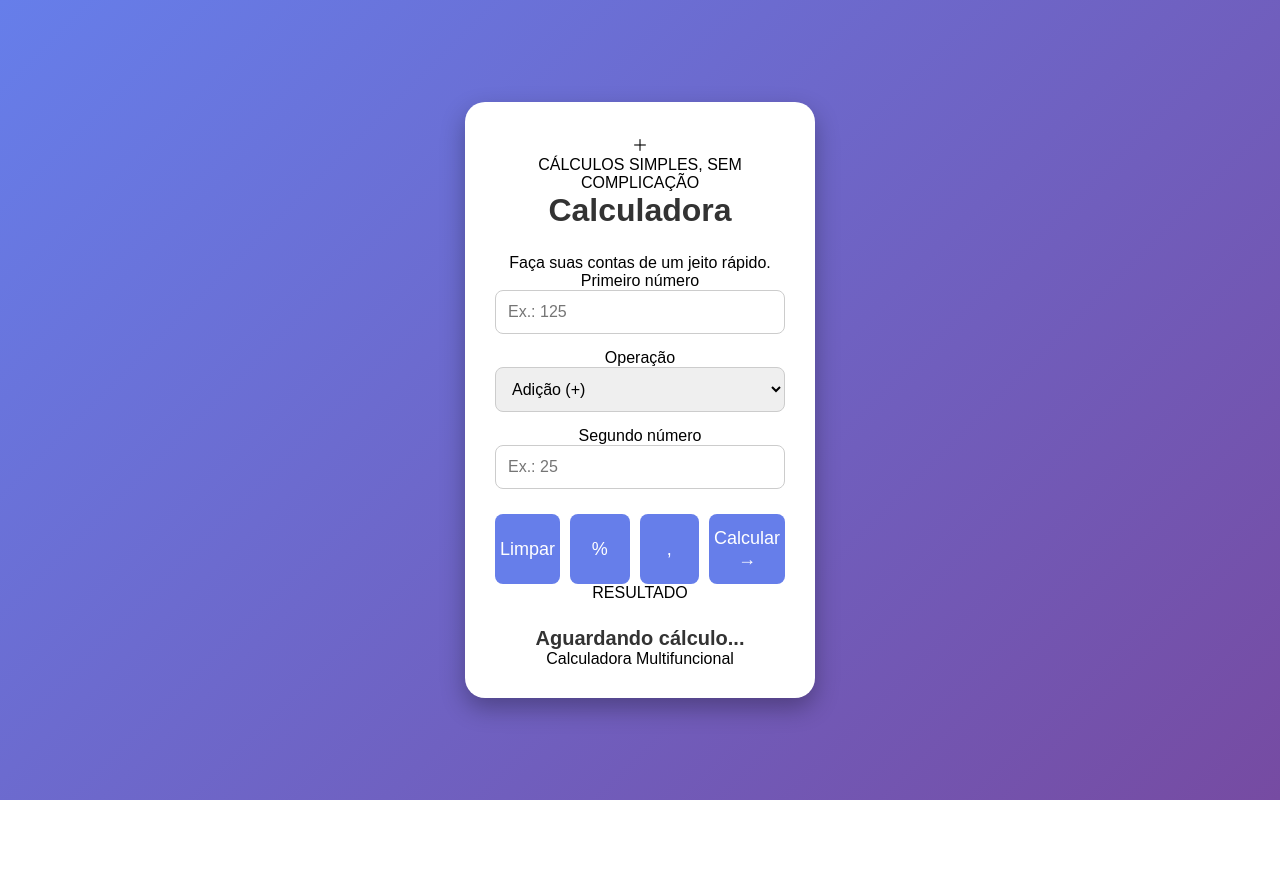
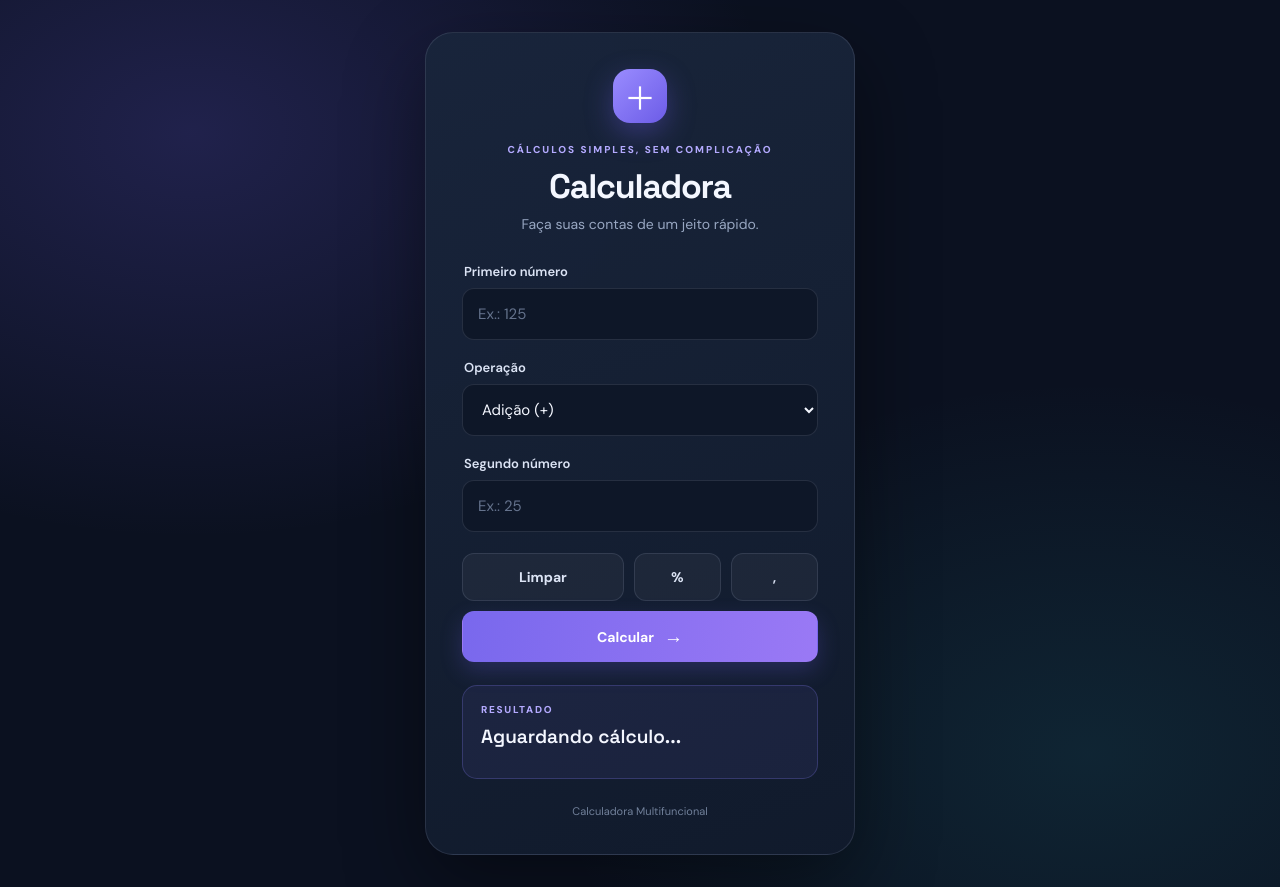
Before and after one commit to Lyviaanjos/calculadora-multifuncional, a plain HTML site: page index.html in a window 1280 px wide. Before the commit the page ends 800 px from the top, so only its background shows below. Drawn offline with Linux system fonts and the light colour scheme.

Commit message:
Update style.css

```diff
--- a/style.css
+++ b/style.css
@@ -1,9 +1,23 @@
+
+@import url('https://fonts.googleapis.com/css2?family=DM+Sans:wght@400;500;600;700;800&family=Space+Grotesk:wght@500;600;700&display=swap');
+
+:root {
+    color-scheme: dark;
+    --fundo: #0b1120;
+    --cartao: #151f32;
+    --campo: #0e1728;
+    --texto: #f4f7ff;
+    --texto-suave: #98a7c2;
+    --destaque: #8b7cff;
+    --destaque-claro: #b4aaff;
+    --borda: rgba(180, 193, 220, 0.14);
+}
 
 * {
     margin: 0;
     padding: 0;
     box-sizing: border-box;
-    font-family: Arial, sans-serif;
+    font-family: 'DM Sans', Arial, sans-serif;
 }
 
 body {
@@ -11,57 +25,213 @@ body {
     display: flex;
     justify-content: center;
     align-items: center;
-    background: linear-gradient(135deg, #667eea, #764ba2);
+    padding: 32px 18px;
+    color: var(--texto);
+    background:
+        radial-gradient(ellipse at 15% 15%, rgba(108, 92, 231, 0.22), transparent 38%),
+        radial-gradient(ellipse at 85% 85%, rgba(45, 180, 190, 0.12), transparent 35%),
+        var(--fundo);
 }
 
 .calculadora {
-    width: 350px;
-    padding: 30px;
-    background-color: white;
-    border-radius: 20px;
-    box-shadow: 0 10px 25px rgba(0, 0, 0, 0.3);
+    width: min(100%, 430px);
+    padding: 36px;
+    background: linear-gradient(160deg, rgba(25, 37, 59, 0.98), rgba(17, 27, 45, 0.98));
+    border: 1px solid var(--borda);
+    border-radius: 28px;
+    box-shadow: 0 28px 80px rgba(0, 0, 0, 0.42);
+}
+
+.cabecalho {
     text-align: center;
+    margin-bottom: 30px;
+}
+
+.icone-calculadora {
+    width: 54px;
+    height: 54px;
+    display: grid;
+    place-items: center;
+    margin: 0 auto 20px;
+    border-radius: 17px;
+    color: white;
+    font-size: 32px;
+    font-weight: 500;
+    background: linear-gradient(135deg, #9a8cff, #6c5ce7);
+    box-shadow: 0 10px 28px rgba(108, 92, 231, 0.35);
+}
+
+.subtitulo {
+    margin-bottom: 9px;
+    color: var(--destaque-claro);
+    font-size: 10px;
+    font-weight: 800;
+    letter-spacing: 2px;
 }
 
 h1 {
-    margin-bottom: 25px;
-    color: #333;
+    margin-bottom: 7px;
+    font-family: 'Space Grotesk', sans-serif;
+    font-size: clamp(28px, 7vw, 34px);
+    letter-spacing: -1.2px;
+}
+
+.descricao {
+    color: var(--texto-suave);
+    font-size: 14px;
+}
+
+.campos {
+    display: flex;
+    flex-direction: column;
+}
+
+label {
+    margin: 0 0 8px 2px;
+    color: #dce4f5;
+    font-size: 13px;
+    font-weight: 600;
 }
 
 input,
 select {
     width: 100%;
-    padding: 12px;
-    margin-bottom: 15px;
-    border: 1px solid #ccc;
-    border-radius: 8px;
-    font-size: 16px;
+    min-height: 52px;
+    margin-bottom: 19px;
+    padding: 0 15px;
+    border: 1px solid var(--borda);
+    border-radius: 12px;
+    outline: none;
+    color: var(--texto);
+    background: var(--campo);
+    font-size: 15px;
+    transition: border-color 0.2s, box-shadow 0.2s;
+}
+
+input::placeholder {
+    color: #65738d;
+}
+
+input:focus,
+select:focus {
+    border-color: var(--destaque);
+    box-shadow: 0 0 0 3px rgba(139, 124, 255, 0.15);
+}
+
+select {
+    cursor: pointer;
 }
 
 .botoes {
     display: grid;
-    grid-template-columns: repeat(4, 1fr);
+    grid-template-columns: 1.3fr 0.7fr 0.7fr;
     gap: 10px;
-    margin-top: 10px;
+    margin-top: 2px;
 }
 
 button {
-    padding: 14px 5px;
-    border: none;
-    border-radius: 8px;
-    background-color: #667eea;
-    color: white;
-    font-size: 18px;
+    min-height: 48px;
+    padding: 12px;
+    border: 1px solid transparent;
+    border-radius: 12px;
+    font-size: 14px;
+    font-weight: 700;
     cursor: pointer;
+    transition: transform 0.18s, background 0.18s, border-color 0.18s;
 }
 
 button:hover {
-    background-color: #4f63c4;
+    transform: translateY(-2px);
+}
+
+button:active {
+    transform: translateY(0);
+}
+
+button:focus-visible {
+    outline: 3px solid var(--destaque-claro);
+    outline-offset: 3px;
+}
+
+.botao-secundario {
+    color: #dce4f5;
+    border-color: var(--borda);
+    background: rgba(255, 255, 255, 0.045);
+}
+
+.botao-secundario:hover {
+    border-color: rgba(180, 170, 255, 0.55);
+    background: rgba(139, 124, 255, 0.12);
+}
+
+.botao-principal {
+    grid-column: 1 / -1;
+    display: flex;
+    align-items: center;
+    justify-content: center;
+    gap: 10px;
+    color: white;
+    background: linear-gradient(100deg, #7968ed, #9a79f5);
+    box-shadow: 0 9px 22px rgba(108, 92, 231, 0.24);
+}
+
+.botao-principal:hover {
+    background: linear-gradient(100deg, #8878f5, #aa8aff);
+}
+
+.botao-principal span {
+    font-size: 19px;
+}
+
+.resultado-box {
+    min-height: 94px;
+    margin-top: 23px;
+    padding: 17px 18px;
+    border: 1px solid rgba(139, 124, 255, 0.24);
+    border-radius: 15px;
+    background: rgba(139, 124, 255, 0.08);
+}
+
+.resultado-legenda {
+    display: block;
+    margin-bottom: 8px;
+    color: var(--destaque-claro);
+    font-size: 10px;
+    font-weight: 800;
+    letter-spacing: 1.7px;
 }
 
 #resultado {
+    overflow-wrap: anywhere;
+    color: var(--texto);
+    font-family: 'Space Grotesk', sans-serif;
+    font-size: 19px;
+    font-weight: 600;
+}
+
+footer {
     margin-top: 25px;
-    font-size: 20px;
-    font-weight: bold;
-    color: #333;
+    color: #71809a;
+    font-size: 11px;
+    text-align: center;
 }
+
+@media (max-width: 420px) {
+    .calculadora {
+        padding: 27px 22px;
+        border-radius: 23px;
+    }
+
+    .cabecalho {
+        margin-bottom: 25px;
+    }
+}
+
+@media (prefers-reduced-motion: reduce) {
+    *,
+    *::before,
+    *::after {
+        scroll-behavior: auto !important;
+        transition-duration: 0.01ms !important;
+    }
+}
```
